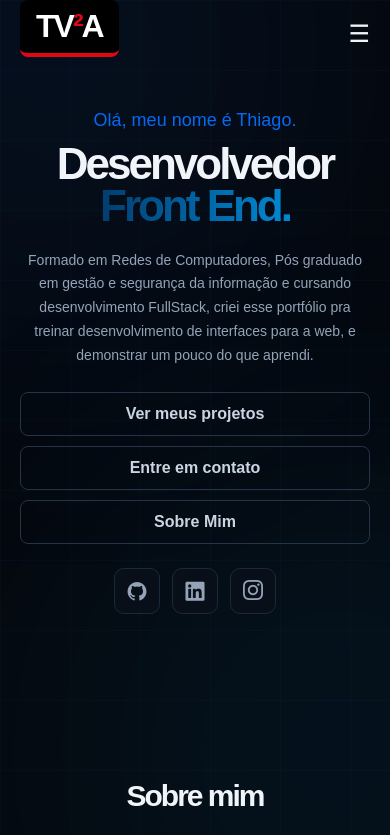
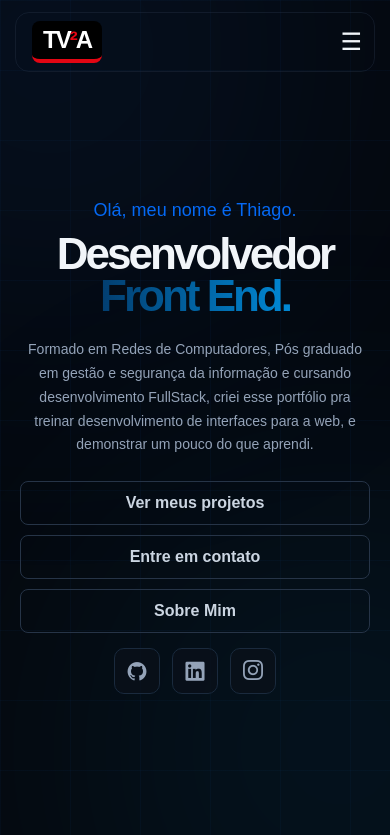
Before and after one commit to vinicius82thiago/Portfolio, a plain HTML site: page index.html in a window 390 px wide. Shown: the top 835 px of the page. Drawn offline with nearby package versions, Linux system fonts and the light colour scheme.

Commit message:
Refactor navbar and hero section styles

```diff
--- a/assets/style.css
+++ b/assets/style.css
@@ -52,25 +52,32 @@ button {
 }
 
 .navbar {
-  width: 100%;
-  max-width: 1250px;
-  height: 88px;
-  margin: 0 auto;
-  padding: 30px;
+  width: calc(100% - 60px);
+  max-width: 1180px;
+  height: 68px;
+  margin: 20px auto 0;
+  padding: 10px 18px 10px 22px;
   display: flex;
-  align-items: flex-start;
+  align-items: center;
   justify-content: space-between;
-  position: relative;
-  z-index: 100;
+  position: fixed;
+  top: 0;
+  left: 50%;
+  transform: translateX(-50%);
+  z-index: 1000;
+  border: 1px solid rgba(38,52,71,.45);
+  border-radius: 16px;
+  background: transparent;
+  box-shadow: none;
 }
 
 .logo {
-  font-size: 32px;
+  font-size: 28px;
   font-weight: 900;
   letter-spacing: -2px;
   color: #fff;
   background: #000;
-  padding: 8px 16px;
+  padding: 6px 14px;
   border-radius: 8px;
   border-bottom: 4px solid #e30613;
   display: inline-block;
@@ -82,8 +89,9 @@ button {
 
 .navbar nav {
   display: flex;
+  align-items: center;
   gap: 30px;
-  padding-top: 28px;
+  padding-top: 0;
 }
 
 .navbar nav a {
@@ -108,18 +116,18 @@ button {
 .hero {
   width: 100%;
   max-width: 1250px;
-  min-height: 675px;
+  min-height: 100vh;
   margin: 0 auto;
-  padding: 0 30px;
-  display: flex;
+  padding: 100px 30px 40px;
+  display: grid;
+  grid-template-columns: minmax(0, 1fr) minmax(0, 1fr);
   align-items: center;
-  justify-content: space-between;
-  gap: 10px;
+  gap: 40px;
 }
 
 .hero-content {
-  width: 48%;
-  max-width: 650px;
+  width: 100%;
+  max-width: 600px;
   position: relative;
   z-index: 5;
 }
@@ -131,7 +139,6 @@ button {
 }
 
 .hero h1 {
-
   margin-bottom: 22px;
   font-size: clamp(45px, 6vw, 60px);
   line-height: .95;
@@ -191,13 +198,14 @@ button {
   color: #f1f5f9;
   background: rgba(255,255,255,.02);
 }
+
 .social-links {
   width: fit-content;
   display: flex;
   align-items: center;
   justify-content: center;
   gap: 12px;
-  margin: 24px auto 70px;
+  margin: 20px auto;
 }
 
 .social-links a {
@@ -222,21 +230,19 @@ button {
 }
 
 .hero-skills {
-  width: 52%;
-  max-width: 700px;
+  width: 100%;
+  max-width: 600px;
   display: flex;
   align-items: center;
   justify-content: center;
-  transform: translateX(120px);
 }
 
 .skills-orbit {
-  width: min(100%, 800px);
+  width: min(100%, 600px);
   aspect-ratio: 1;
   position: relative;
   flex-shrink: 0;
-  --orbit-radius: min(32vw, 220px);
-  transform: translateY(-40px);
+  --orbit-radius: min(18vw, 220px);
 }
 
 .orbit {
@@ -296,7 +302,7 @@ button {
   height: 30%;
   top: 0;
   left: 50%;
-  transform: translate(-50%,-50%);
+  transform: translate(-50%, -50%);
   border: 1px solid rgba(56,189,248,.25);
   border-radius: 50%;
 }
@@ -494,7 +500,7 @@ button {
   max-width: 980px;
   margin: 0 auto;
   display: grid;
-  grid-template-columns: repeat(3,1fr);
+  grid-template-columns: repeat(3, 1fr);
   gap: 14px;
   text-align: left;
 }
@@ -504,7 +510,7 @@ button {
   overflow: hidden;
   border: 1px solid #1a2a3d;
   border-radius: 200px;
-  background: linear-gradient(145deg,rgba(13,21,33,.9),rgba(5,8,13,.98));
+  background: linear-gradient(145deg, rgba(13,21,33,.9), rgba(5,8,13,.98));
   transition: .3s ease;
 }
 
@@ -597,7 +603,7 @@ button {
   padding: 50px 25px;
   border: 1px solid #1a2a3d;
   border-radius: 22px;
-  background: radial-gradient(circle at center,rgba(22,119,255,.08),transparent 60%);
+  background: radial-gradient(circle at center, rgba(22,119,255,.08), transparent 60%);
   text-align: center;
 }
 
@@ -612,7 +618,7 @@ button {
 
 .contact-box h2 {
   margin: 15px 0;
-  font-size: clamp(30px,5vw,50px);
+  font-size: clamp(30px, 5vw, 50px);
   color: #f1f5f9;
 }
 
@@ -664,9 +670,11 @@ footer p {
 
 @media (max-width: 1000px) {
   .hero {
-    min-height: auto;
-    padding: 50px 25px 60px;
-    justify-content: center;
+    min-height: 100vh;
+    padding: 110px 25px 40px;
+    grid-template-columns: 1fr;
+    justify-items: center;
+    align-content: center;
     text-align: center;
   }
 
@@ -687,41 +695,49 @@ footer p {
     justify-content: center;
   }
 
-.social-links {
-  display: flex;
-  align-items: center;
-  justify-content: center;
-  gap: 12px;
-  margin-top: 24px;
-}
+  .social-links {
+    margin: 20px auto;
+  }
+
   .projects-grid {
-    grid-template-columns: repeat(2,1fr);
+    grid-template-columns: repeat(2, 1fr);
     max-width: 850px;
   }
 }
 
 @media (max-width: 700px) {
   .navbar {
-    height: 70px;
-    padding: 0 20px;
+    width: calc(100% - 30px);
+    height: 60px;
+    margin-top: 12px;
+    padding: 8px 12px 8px 16px;
+    border-radius: 14px;
+    background: transparent;
+    border-color: rgba(38,52,71,.4);
+  }
+
+  .logo {
+    font-size: 24px;
+    padding: 5px 11px;
   }
 
   .menu-button {
     display: block;
-    margin-top: 20px;
+    margin-top: 0;
   }
 
   .navbar nav {
     position: absolute;
-    top: 65px;
-    right: 20px;
+    top: 70px;
+    right: 0;
     width: 220px;
     padding: 20px;
     border: 1px solid #1a2a3d;
     border-radius: 12px;
-    background: #0a101a;
+    background: rgba(10,16,26,.95);
     display: none;
     flex-direction: column;
+    align-items: flex-start;
     gap: 20px;
     box-shadow: 0 20px 50px rgba(0,0,0,.5);
   }
@@ -731,8 +747,9 @@ footer p {
   }
 
   .hero {
-    min-height: auto;
-    padding: 40px 20px 50px;
+    min-height: 100vh;
+    padding: 100px 20px 30px;
+    align-content: center;
   }
 
   .hero-small {
@@ -758,7 +775,7 @@ footer p {
   }
 
   .social-links {
-    margin-top: 24px;
+    margin: 15px auto 20px;
   }
 
   .section {
```
